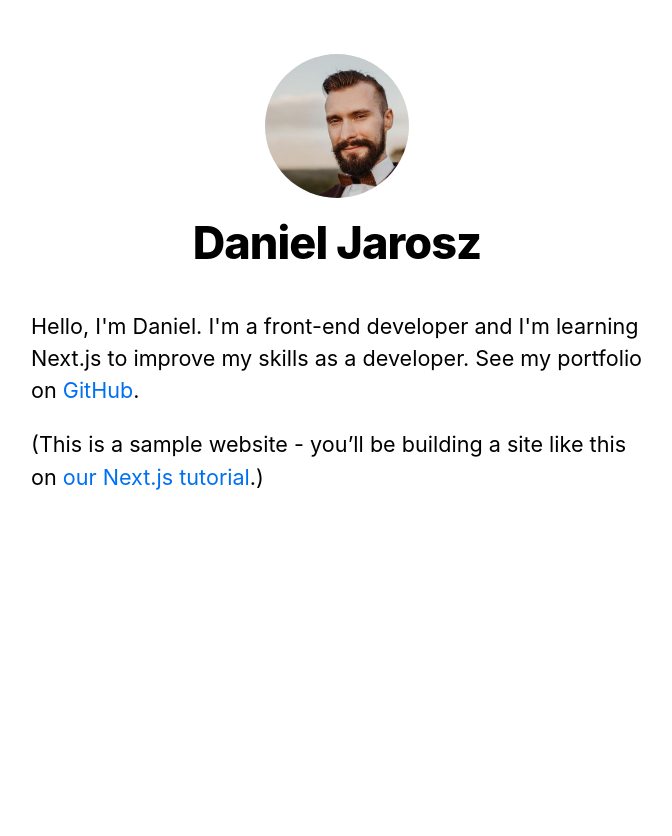
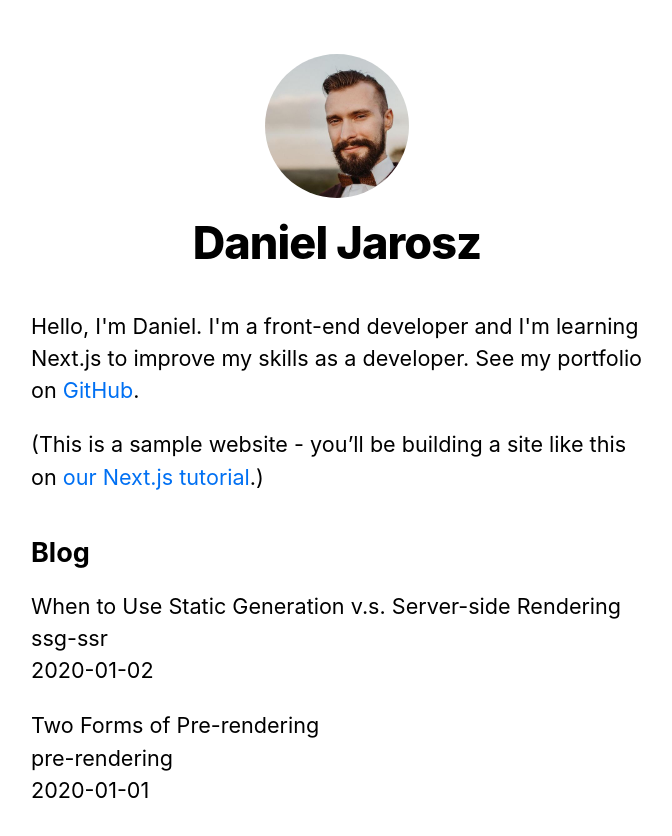
Before and after one commit to danjarosz/next-js-official-tutorial, a Next.js app: page / in a window 1280 px wide. Shown: the top 836 px of the page, without its empty margins (303-975 px from the left). Before the commit the page ends 800 px from the top, so only its background shows below. Built offline with nearby package versions, Linux system fonts and the light colour scheme.

Commit message:
feat: use getStaticProps to fetch external data

```diff
--- /dev/null
+++ b/lib/posts.js
@@ -0,0 +1,35 @@
+import fs from 'fs'
+import path from 'path'
+import matter from 'gray-matter'
+
+const postsDirectory = path.join(process.cwd(), 'posts')
+
+export function getSortedPostsData() {
+  // Get file names under /posts
+  const fileNames = fs.readdirSync(postsDirectory)
+  const allPostsData = fileNames.map(fileName => {
+    // Remove ".md" from file name to get id
+    const id = fileName.replace(/\.md$/, '')
+
+    // Read markdown file as string
+    const fullPath = path.join(postsDirectory, fileName)
+    const fileContents = fs.readFileSync(fullPath, 'utf8')
+
+    // Use gray-matter to parse the post metadata section
+    const matterResult = matter(fileContents)
+
+    // Combine the data with the id
+    return {
+      id,
+      ...matterResult.data
+    }
+  })
+  // Sort posts by date
+  return allPostsData.sort((a, b) => {
+    if (a.date < b.date) {
+      return 1
+    } else {
+      return -1
+    }
+  })
+}
--- a/pages/index.js
+++ b/pages/index.js
@@ -1,8 +1,18 @@
 import Head from 'next/head'
 import Layout, { siteTitle } from '../components/layout'
+import { getSortedPostsData } from "../lib/posts"
 import utilStyles from '../styles/utils.module.css'
 
-export default function Home() {
+export async function getStaticProps() {
+  const allPostsData = getSortedPostsData();
+  return {
+    props: {
+      allPostsData
+    }
+  }
+}
+
+export default function Home({ allPostsData }) {
   return (
     <Layout home>
       <Head>
@@ -15,6 +25,20 @@
           <a href="https://nextjs.org/learn">our Next.js tutorial</a>.)
         </p>
       </section>
+      <section className={`${utilStyles.headingMd} ${utilStyles.padding1px}`}>
+        <h2 className={utilStyles.headingLg}>Blog</h2>
+        <ul className={utilStyles.list}>
+          {allPostsData.map(({ id, date, title }) => (
+            <li className={utilStyles.listItem} key={id}>
+              {title}
+              <br />
+              {id}
+              <br />
+              {date}
+            </li>
+          ))}
+        </ul>
+      </section>
     </Layout>
   )
 }
```
